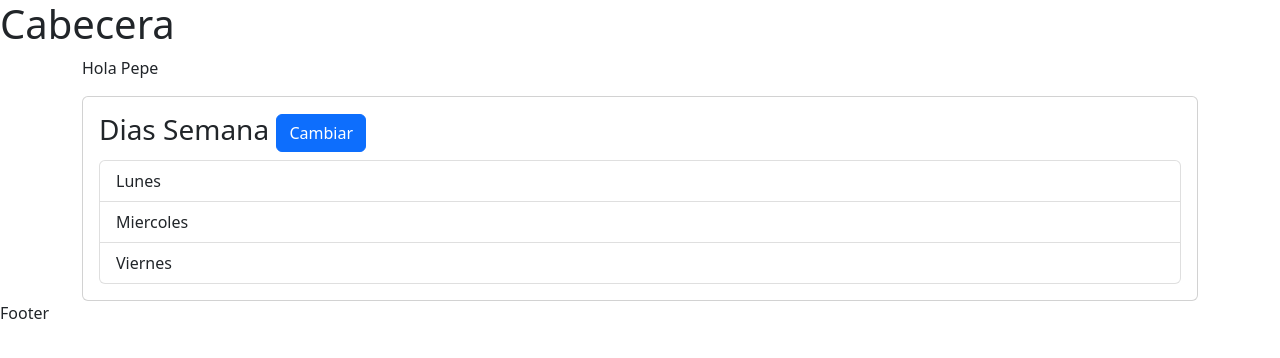
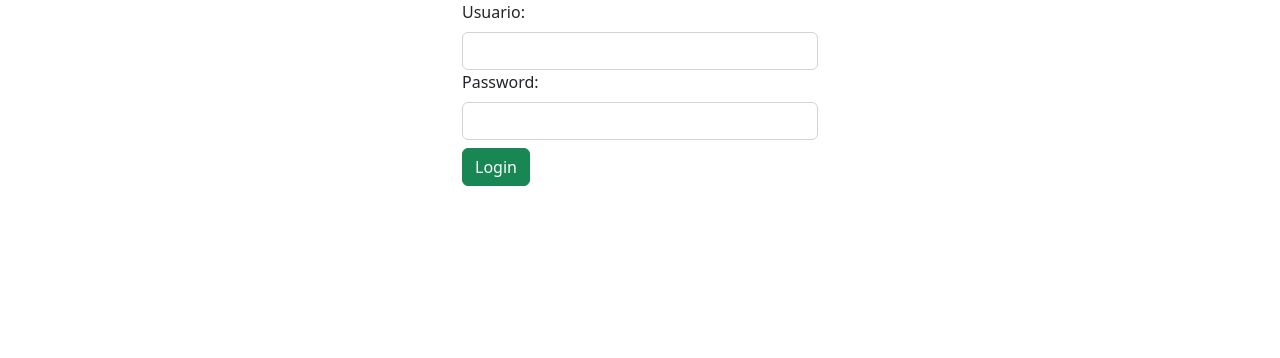
Before and after one commit to ulima-pw/20230_2-hola-react, a React (Create React App) app: page /main in a window 1280 px wide. Shown: the top 358 px of the page. Built offline with nearby package versions, Linux system fonts and the light colour scheme.

Commit message:
Comenzando configuracion de ruteo

```diff
--- a/package.json
+++ b/package.json
@@ -9,6 +9,7 @@
     "bootstrap": "^5.2.3",
     "react": "^18.2.0",
     "react-dom": "^18.2.0",
+    "react-router-dom": "^6.7.0",
     "react-scripts": "5.0.1",
     "web-vitals": "^2.1.4"
   },
--- a/src/ListaDiasSemana.jsx
+++ b/src/ListaDiasSemana.jsx
@@ -54,10 +54,6 @@ function ListaDiasSemana(props) {
             <ListaDias modo={ modoVisualizacion } lista={ props.lista }/>
         </div>
     </div>
-
-
-
-
 }
 
 export default ListaDiasSemana
--- /dev/null
+++ b/src/Presentation/Login/LoginPage.jsx
@@ -0,0 +1,15 @@
+import LoginForm from "./components/LoginForm"
+
+function LoginPage() {
+    return <div className="container">
+        <div className="row">
+            <div className="col"></div>
+            <div className="col">
+                <LoginForm />
+            </div>
+            <div className="col"></div>
+        </div>
+    </div>
+}
+
+export default LoginPage
--- /dev/null
+++ b/src/Presentation/Login/components/LoginForm.jsx
@@ -0,0 +1,32 @@
+import { useState } from "react"
+
+function LoginForm() {
+    const [usuario, setUsuario] = useState("")
+    const [password, setPassword] = useState("")
+
+    const butOnClick = function() {
+        console.log("USuario:", usuario)
+        console.log("Password:", password)
+    }
+
+    return <form>
+        <div>
+            <label className="form-label">Usuario:</label>
+            <input className="form-control" type="text"
+                value={ usuario }
+                onChange={ function(evt) { setUsuario(evt.target.value) } } />
+        </div>
+        <div>
+            <label className="form-label">Password:</label>
+            <input className="form-control" type="password"
+                value={ password }
+                onChange={ function(evt) { setPassword(evt.target.value) } } />
+        </div>
+        <button className="btn btn-success mt-2" type="button"
+            onClick={ butOnClick }>
+            Login
+        </button>
+    </form>
+}
+
+export default LoginForm
--- /dev/null
+++ b/src/Presentation/Main/MainPage.jsx
@@ -0,0 +1,5 @@
+function MainPage() {
+    return <div>Main Page</div>
+}
+
+export default MainPage
--- a/src/index.jsx
+++ b/src/index.jsx
@@ -1,18 +1,12 @@
 import React from 'react';
 import ReactDOM from 'react-dom/client';
-import Content from './Content';
-import Footer from './Footer';
-import Header from './Header';
 import "../node_modules/bootstrap/dist/css/bootstrap.min.css"
+import LoginPage from './Presentation/Login/LoginPage';
+import MainPage from './Presentation/Main/MainPage';
 
 const root = ReactDOM.createRoot(document.getElementById('root'));
 root.render(
   <React.StrictMode>
-    <Header />
-    <Content
-      nombre="Pepe"
-      apellido="Perez"
-      sePintaNombre={ true } />
-    <Footer />
+    <LoginPage />
   </React.StrictMode>
 );
```
Also changed, not shown: src/Presentation/Login/LoginPage.css (added), 1 other file (tests, documents, lock files or other folders).
